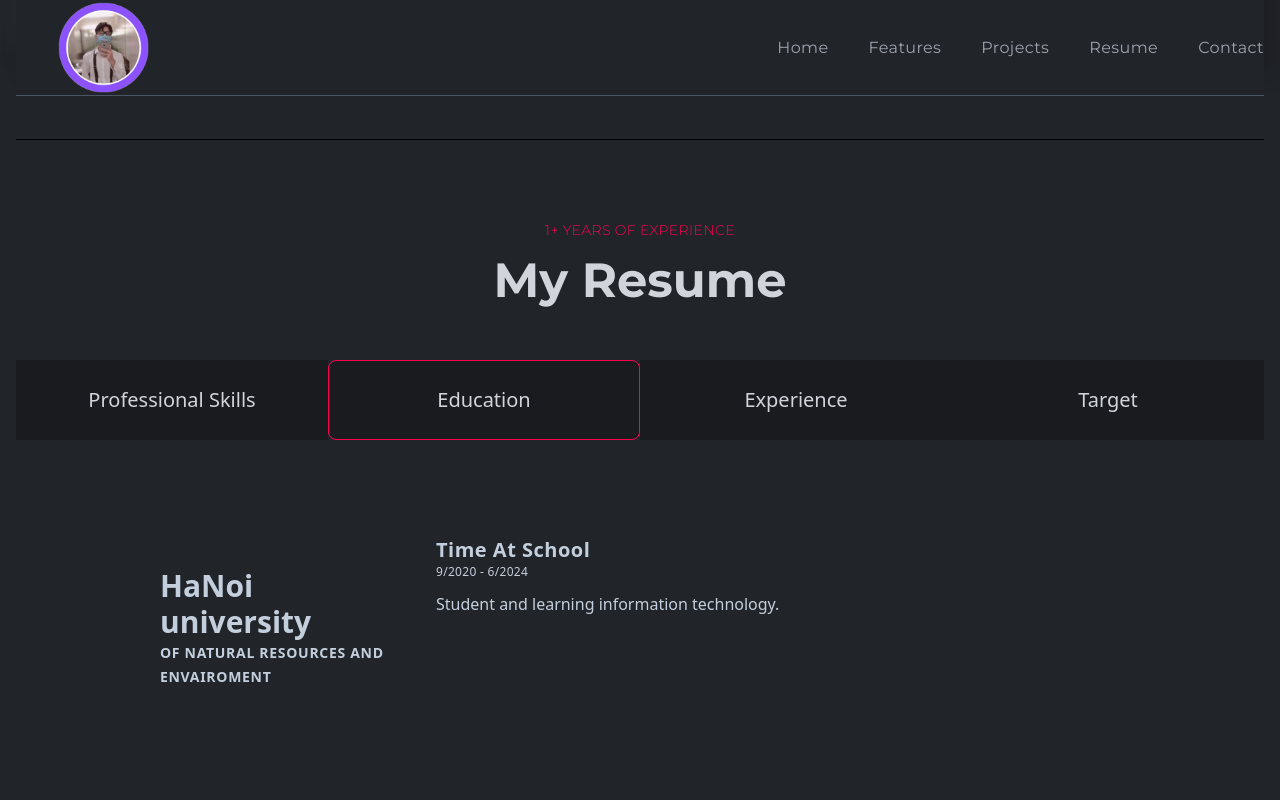
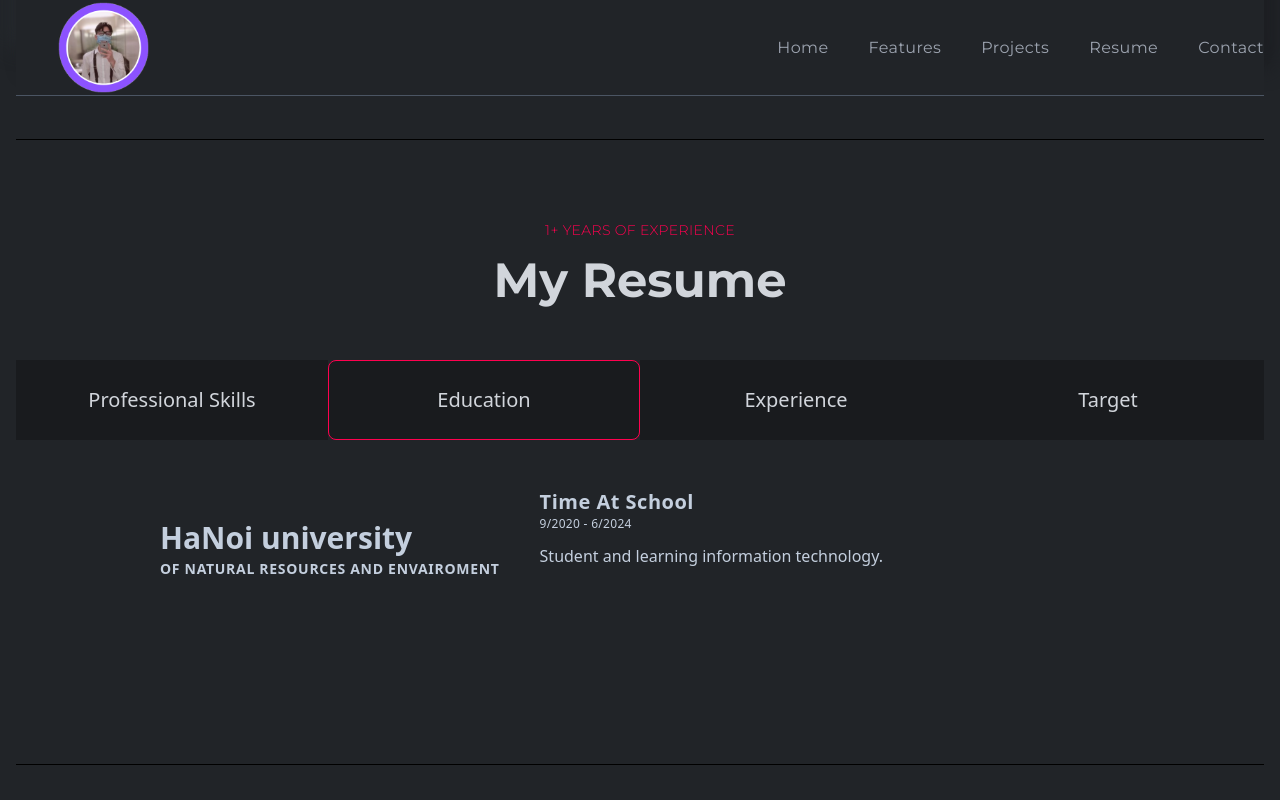
Before and after one commit to danglinh2k1/danglinh_portfolio, a React (Create React App) app: page / in a window 1280 px wide. Both pictures are taken after a click on the item "Education". Shown: the part 2571-3371 px from the top of the page. Built offline with nearby package versions, Linux system fonts and the light colour scheme.

Commit message:
my-change

```diff
--- a/src/components/resume/Education.js
+++ b/src/components/resume/Education.js
@@ -14,10 +14,10 @@
       className=""
     >
       {/* part one */}
-      <div className="mt-12">
+
         <section className="dark:bg-gray-800 dark:text-gray-100 rounded-xl">
           <div className="container max-w-5xl px-4 py-12 mx-auto">
-            <div className="grid gap-4 mx-4 sm:grid-cols-12">
+            <div className="flex flex-wrap gap-2 mx-4 sm:grid-cols-12">
               <div className="col-span-12 sm:col-span-3">
                 <div className="text-center sm:text-left mb-14 before:block before:w-24 before:h-3 before:mb-5 before:rounded-md before:mx-auto sm:before:mx-0 before:dark:bg-violet-400">
                   <h3 className="text-3xl font-semibold">HaNoi university </h3>
@@ -45,7 +45,7 @@
             </div>
           </div>
         </section>
-      </div>
+
     </motion.div>
   );
 };
```
